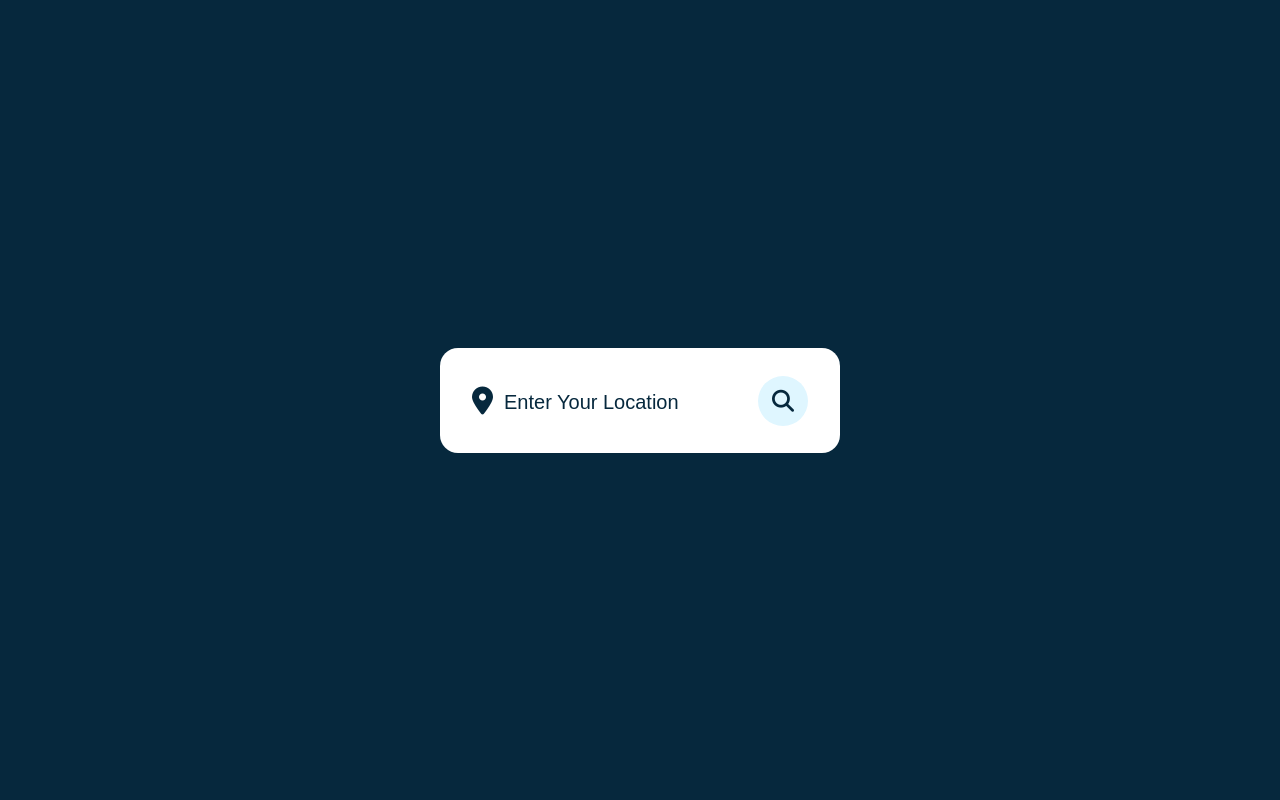
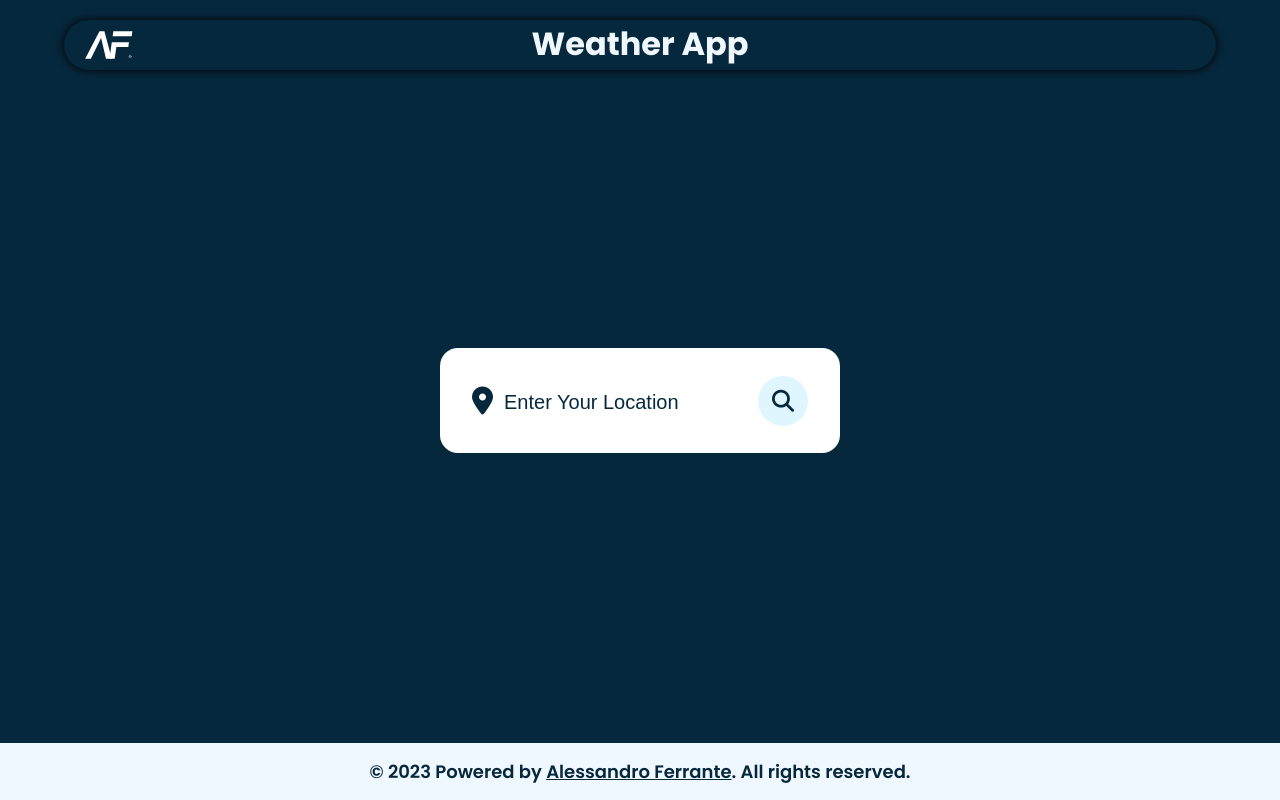
Before and after one commit to AlessandroFerrante/WeatherApp, a website built with Vite: page index.html in a window 1280 px wide. Built offline with nearby package versions, Linux system fonts and the light colour scheme.

Commit message:
Restyling and fixes

```diff
--- a/assets/css/style.css
+++ b/assets/css/style.css
@@ -14,6 +14,39 @@ body{
     background-color: #06283d;
 }
 
+.topnav{
+  top:0px;
+  position: fixed;
+  width: 90%;
+  margin-top: 20px;
+  height: 50px;
+  left: 50%;
+  transform: translateX(-50%);
+  border-radius: 35px;
+  color: #f0f8ff;
+  text-align: center;
+  padding-bottom: 20px;
+  background: #ffffff00;
+  box-shadow: 0 0 10px black;
+  backdrop-filter: blur(18px);
+  -webkit-backdrop-filter: blur(18px);
+  font-family: 'Poppins', sans-serif;
+}
+.logonav {
+    float: left;
+    background-color: rgba(54, 115, 19, 0);
+    background-size: contain;
+    background-image: url(../images/LogoWhite.svg);
+    display: flex;
+    height: 50px;
+    width: 50px;
+    margin-left: 20px;
+    margin-top: 0px;
+    background-repeat: no-repeat;
+    text-decoration: none;
+    position: fixed;
+
+  }
 .container{
     position: relative;
     width: 400px;
@@ -146,7 +179,7 @@ body{
     font-weight: 500;
 }
 
-.not-found{
+.error404{
     width: 100%;
     text-align: center;
     margin-top: 50px;
@@ -155,11 +188,11 @@ body{
     display: none;
 }
 
-.not-found img{
+.error404 img{
     width: 70%;
 }
 
-.not-found p{
+.error404 p{
     color: #06283d;
     font-size: 22px;
     font-weight: 500;
@@ -182,3 +215,21 @@ body{
         opacity: 1;
     }
 }
+
+.footer{
+    position: fixed;
+    bottom: 0;
+    width: 100%;
+    text-align: center;
+    justify-content: center;
+    height: min-content;
+    padding: 15px 0px;
+    font-size: 18px;
+    color: #06283d;
+    background-color: aliceblue;
+    font-family: 'Poppins', sans-serif;
+    font-weight: 600;
+}
+a{
+    color: #06283d;
+}
--- a/assets/js/main.js
+++ b/assets/js/main.js
@@ -2,28 +2,37 @@ const container = document.querySelector('.container');
 const search = document.querySelector('.search-box button');
 const weatherBox = document.querySelector('.weather-box');
 const weatherDetails = document.querySelector('.weather-details');
-const error404 = document.querySelector('.not-found');
+const error404 = document.querySelector('.error404');
 
 search.addEventListener('click', ()=>{
     const apiKey= import.meta.env.VITE_API_KEY;
     const city = document.querySelector('.search-box input').value;
 
-    if(city === '')
+    if(city === ''){
+        error404.style.display = 'none';
+        error404.classList.remove('fadeIn');
+        weatherBox.style.display = '';
+        weatherDetails.style.display = '';
+        weatherBox.classList.remove('fadeIn');
+        weatherDetails.classList.remove('fadeIn');
+        container.style.height= '';
         return;
+    }
 
         const apiUrl= import.meta.env.VITE_API_URL+`?q=${city}&units=metric&appid=${apiKey}`;
 
     fetch(apiUrl).then(response => response.json()).then(json => {
 
         if(json.cod === '404'){
-            container.computedStyleMap.height.height = '400px';
+            container.style.height= '400px';
             weatherBox.style.display = 'none';
             weatherDetails.style.display = 'none';
             error404.style.display = 'block';
             error404.classList.add('fadeIn');
             return;
         }
-
+        weatherBox.style.display = '';
+        weatherDetails.style.display = '';
         error404.style.display = 'none';
         error404.classList.remove('fadeIn');
 
@@ -58,7 +67,7 @@ search.addEventListener('click', ()=>{
         humidty.innerHTML = `${json.main.humidity}%`;
         wind.innerHTML = `${parseInt(json.wind.speed)}km/h`;
 
-        weatherBox.style.display = ' ';
+        weatherBox.style.display = '';
         weatherDetails.style.display = '';
         weatherBox.classList.add('fadeIn');
         weatherDetails.classList.add('fadeIn');
--- a/index.html
+++ b/index.html
@@ -10,7 +10,10 @@
     <title>Weather App</title>
 </head>
 <body>
-
+    <div class="topnav">
+        <div class="logonav"></div>
+        <h1>Weather App</h1>
+    </div>
     <div class="container">
         <div class="search-box">
             <i class="fa-solid fa-location-dot"></i>
@@ -18,8 +21,8 @@
             <button class="fa-solid fa-magnifying-glass"></button>
         </div>
 
-        <div class="not-found">
-            <img src="./assets/images/404.png" >
+        <div class="error404">
+            <img src="assets/images/404.png" >
             <p>Oops! Invalid Location :/</p>
         </div>
 
@@ -46,7 +49,9 @@
             </div>
         </div>
     </div>
-
+    <div class="footer">
+        <p>© 2023 Powered by <a href="https://alessandroferrante.netlify.app/">Alessandro Ferrante</a>. All rights reserved.</p>
+    </div>
     <script src="https://kit.fontawesome.com/a726a595d5.js" crossorigin="anonymous"></script></body>
     <script type="module" src="assets/js/main.js"></script>
 </body>
```
Also changed, not shown: assets/images/LogoWhite.svg (added).
